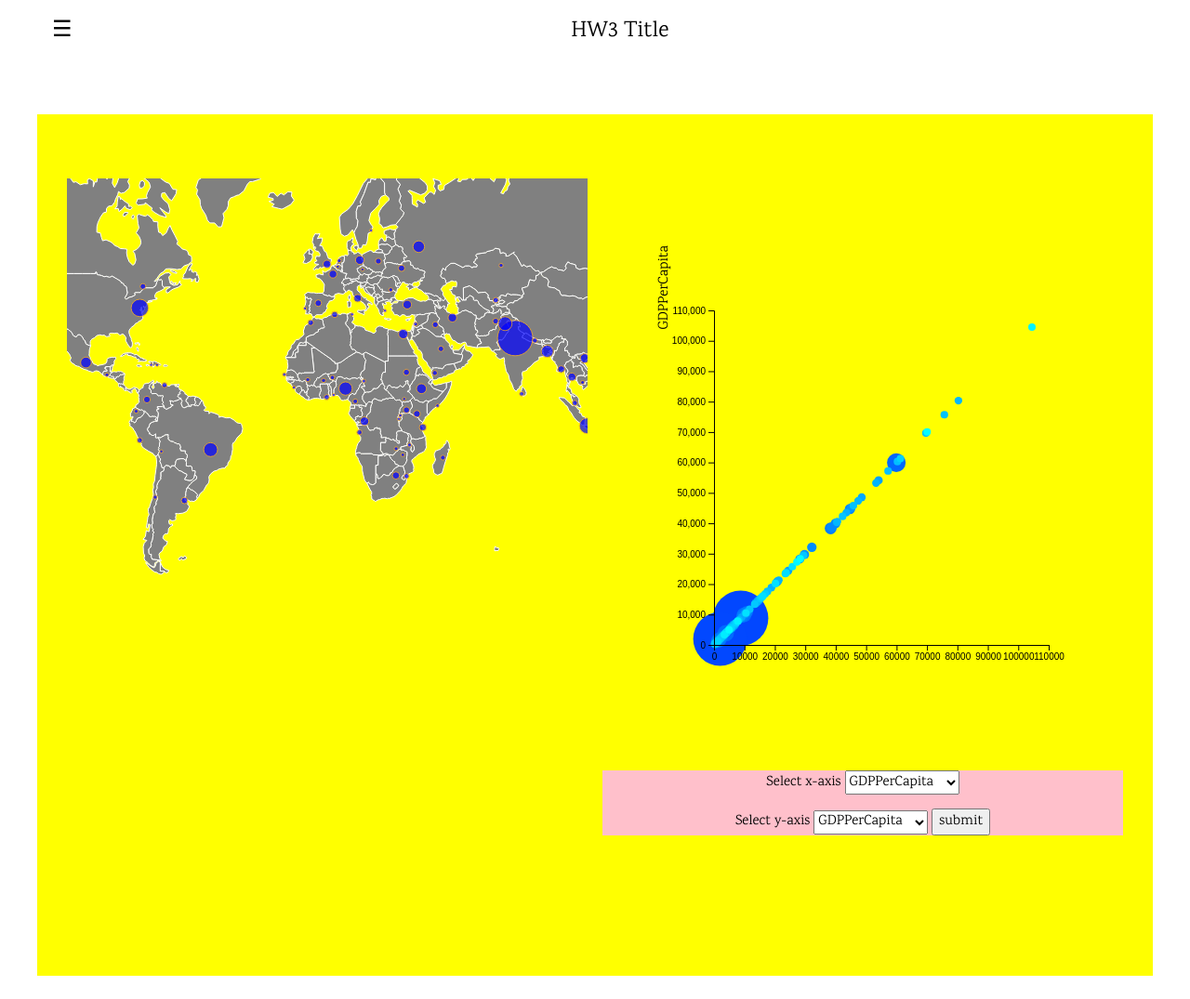
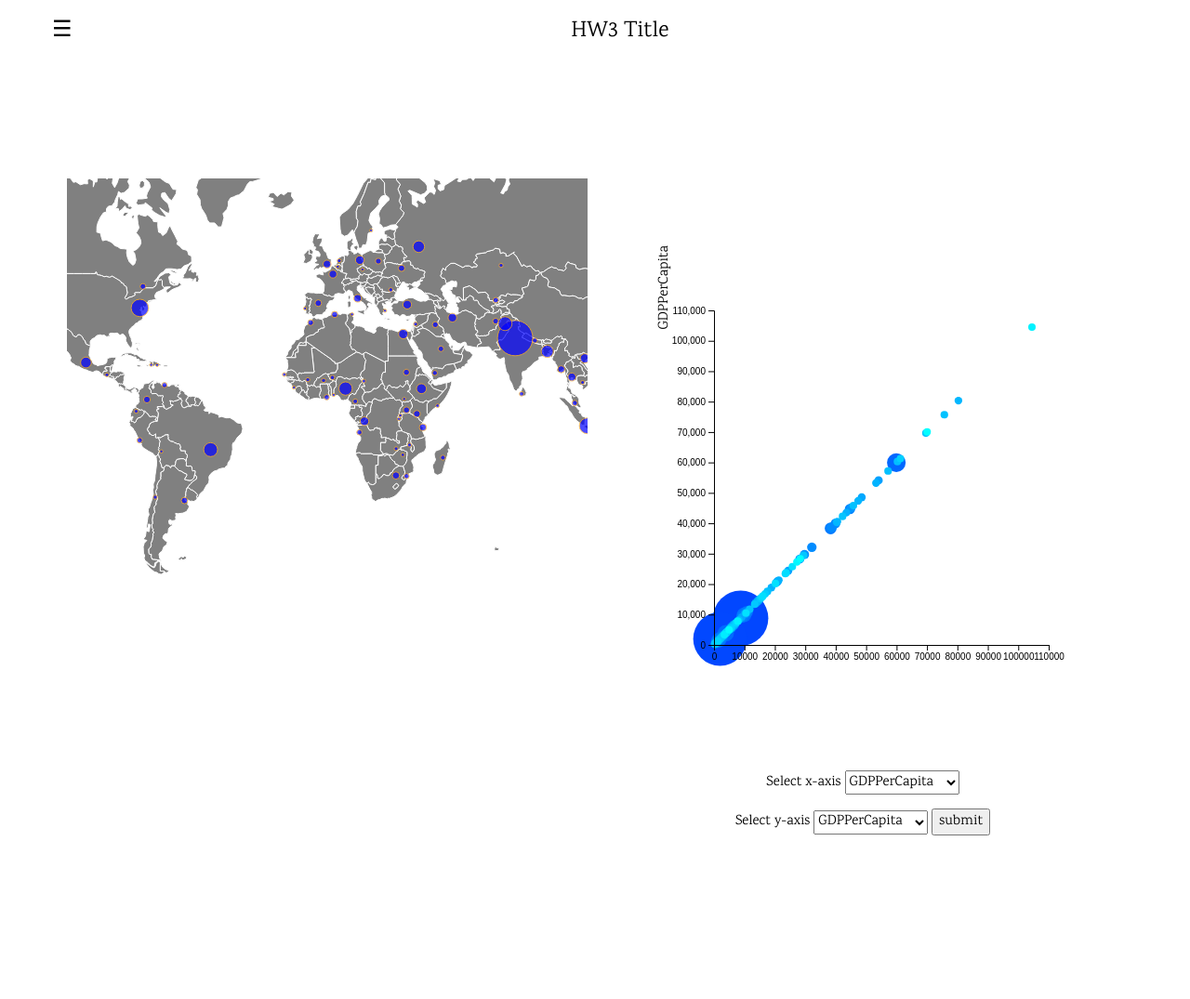
Before and after one commit to duanchenliu/hw3-let-s-go-vis, a website: page index.html in a window 1280 px wide. Shown: the whole page at 93% size. Drawn offline with nearby package versions, Linux system fonts and the light colour scheme.

Commit message:
colors back

```diff
--- a/css/style.css
+++ b/css/style.css
@@ -47,12 +47,3 @@ svg{
     background-color:white;
     border-radius:5px;
 }
-
-#vis-area{
-    background-color: yellow;
-    border-color: black;
-  }
-
-  #menu{
-    background-color: pink;
-  }
```
